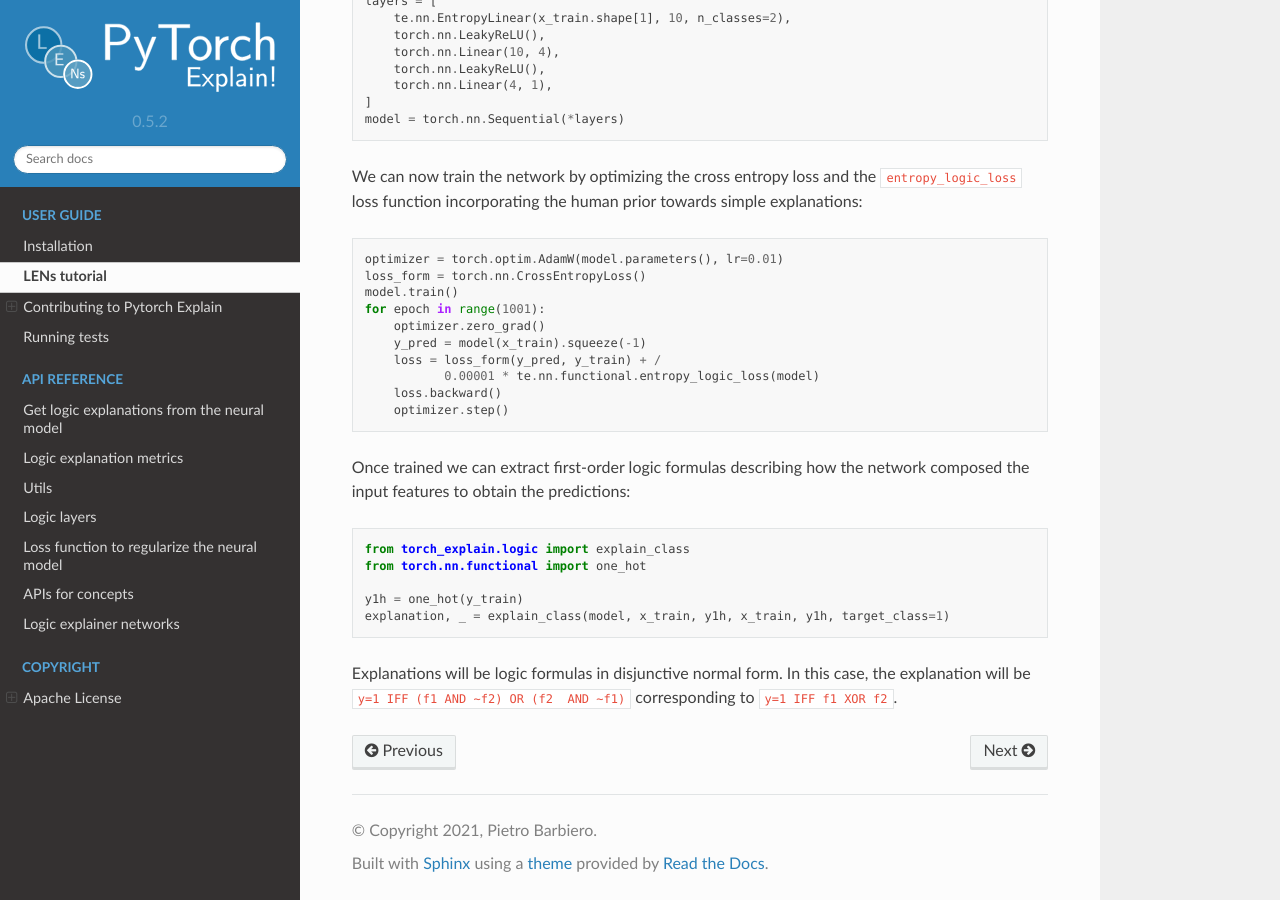
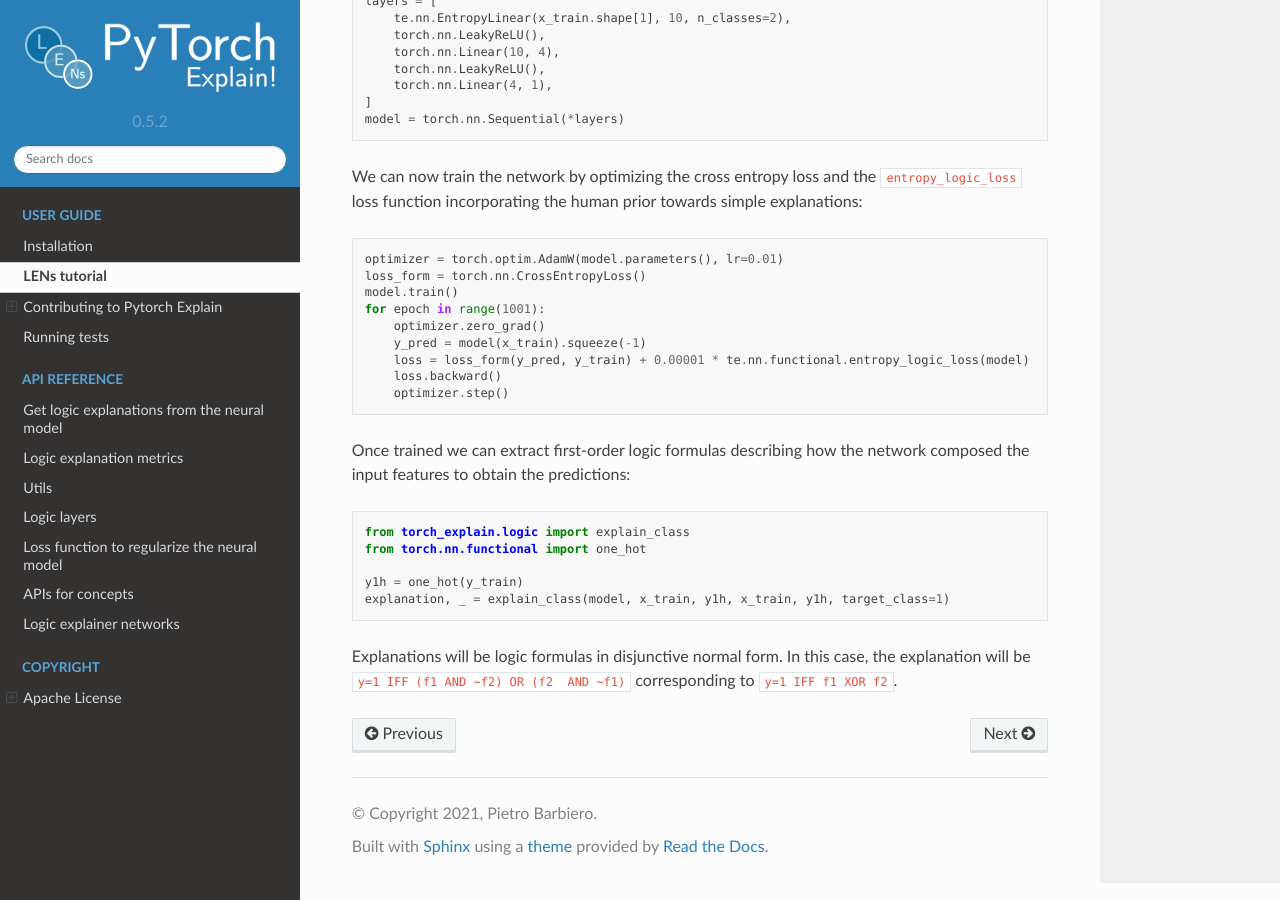
Before and after one commit to pietrobarbiero/pytorch_explain, a Sphinx documentation site: the page built from doc/user_guide/tutorial.rst, in a window 1280 px wide and 900 px high, scrolled down 552 px. Built offline with Sphinx 7.4.7 and the Read the Docs theme 2.0.0, drawn with Linux system fonts in a browser that asks for light colours; pages that are not in the unit, such as notebooks, are missing from menus.

```diff
--- a/README.rst
+++ b/README.rst
@@ -110,8 +110,7 @@ simple explanations:
     for epoch in range(1001):
         optimizer.zero_grad()
         y_pred = model(x_train).squeeze(-1)
-        loss = loss_form(y_pred, y_train) + /
-               0.00001 * te.nn.functional.entropy_logic_loss(model)
+        loss = loss_form(y_pred, y_train) + 0.00001 * te.nn.functional.entropy_logic_loss(model)
         loss.backward()
         optimizer.step()
 
--- a/doc/user_guide/tutorial.rst
+++ b/doc/user_guide/tutorial.rst
@@ -45,8 +45,7 @@ simple explanations:
     for epoch in range(1001):
         optimizer.zero_grad()
         y_pred = model(x_train).squeeze(-1)
-        loss = loss_form(y_pred, y_train) + /
-               0.00001 * te.nn.functional.entropy_logic_loss(model)
+        loss = loss_form(y_pred, y_train) + 0.00001 * te.nn.functional.entropy_logic_loss(model)
         loss.backward()
         optimizer.step()
 
```
